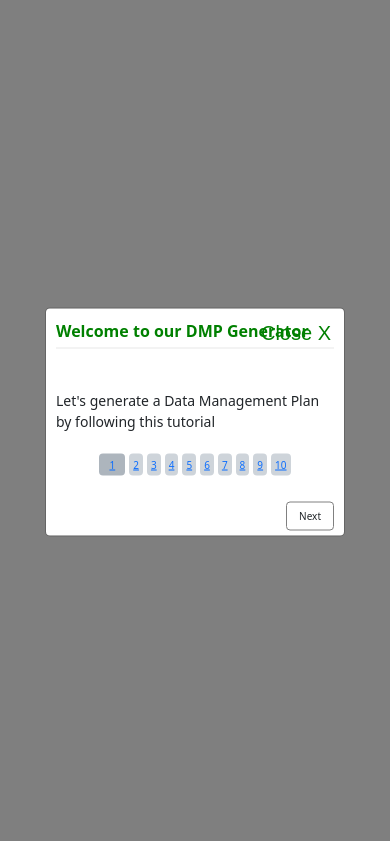
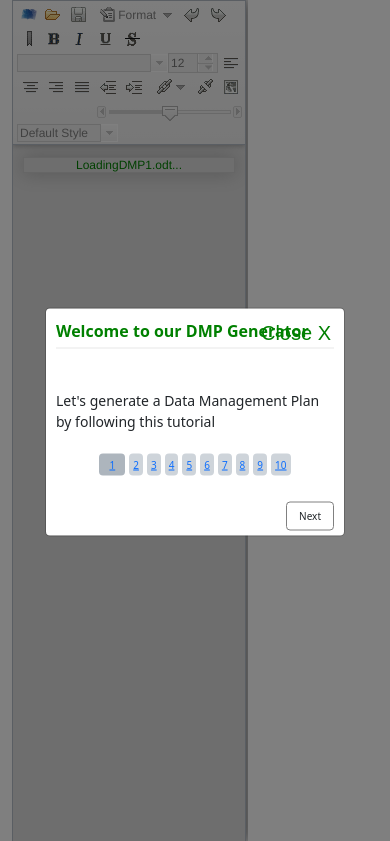
Before and after one commit to xiaoranzhou/generator, a website with bundled scripts: page index.html in a window 390 px wide. Shown: the top 841 px of the page. Built offline with nearby package versions, Linux system fonts and the light colour scheme; files whose address does not match are found by name.

Commit message:
fix mobile device problem

```diff
--- a/index.html
+++ b/index.html
@@ -1116,8 +1116,8 @@
 
 	<div class="container-fluid main_container" >
 	<div class="row">
-		<div   class="col-sm-8" id="editorContainer1"  style="height:100vh;   ">
-		<div  class="col-sm-12" id="editorContainer" style="height:100vh; float: left;  padding:0px ">
+		<div   class="col-8" id="editorContainer1"  style="height:100vh;   ">
+		<div  class="col-12" id="editorContainer" style="height:100vh; float: left;  padding:0px ">
 
 		</div>
 		</div>
```
